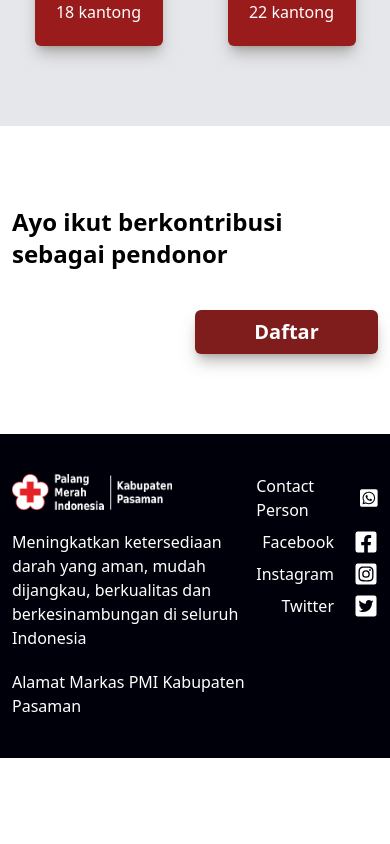
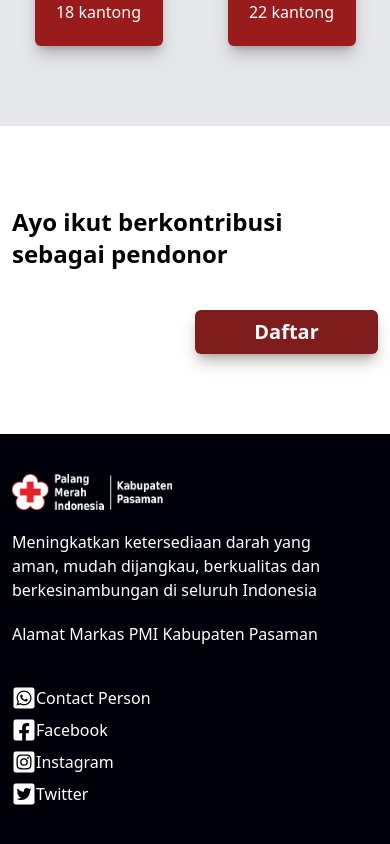
Before and after one commit to ekaadwar/pmi-pasaman-web, a React (Create React App) app: page / in a window 390 px wide. Shown: the part 2070-2914 px from the top of the page. Before the commit the page ends 2828 px from the top, so only its background shows below. Built offline with nearby package versions, Linux system fonts and the light colour scheme.

Commit message:
menerapkan responsif pada footer

```diff
--- a/src/components/MediaLane.js
+++ b/src/components/MediaLane.js
@@ -2,7 +2,7 @@
 
 const MediaLane = ({ media = "", icon = <div /> }) => {
   return (
-    <div className="flex flex-row items-center space-x-5">
+    <div className="flex flex-row-reverse sm:flex-row items-center sm:space-x-5">
       <p>{media}</p>
       {icon}
     </div>
--- a/src/sections/Footer.js
+++ b/src/sections/Footer.js
@@ -9,7 +9,7 @@
     <div className="footer text-white">
       <Container
         content={
-          <div className="flex flex-row justify-between py-10">
+          <div className="flex flex-col sm:flex-row sm:justify-between space-y-10 py-10">
             <div className="max-w-lg space-y-5">
               <div className="w-40">
                 <img
@@ -24,7 +24,7 @@
               <p>Alamat Markas PMI Kabupaten Pasaman</p>
             </div>
 
-            <div className="flex flex-col items-end space-y-2">
+            <div className="flex flex-col items-start sm:items-end space-y-2">
               {socialMedia.map((item, idx) => (
                 <div key={idx}>
                   <MediaLane media={item.media} icon={item.icon} />
```
